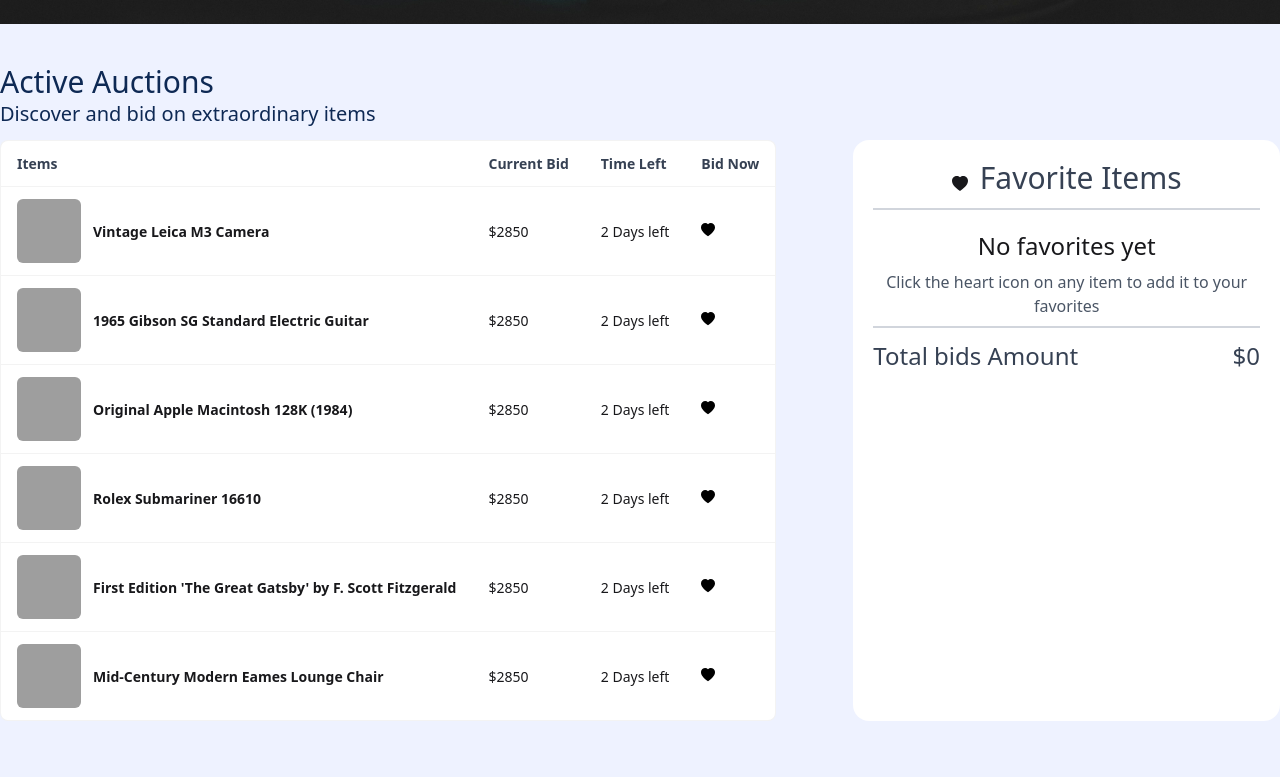
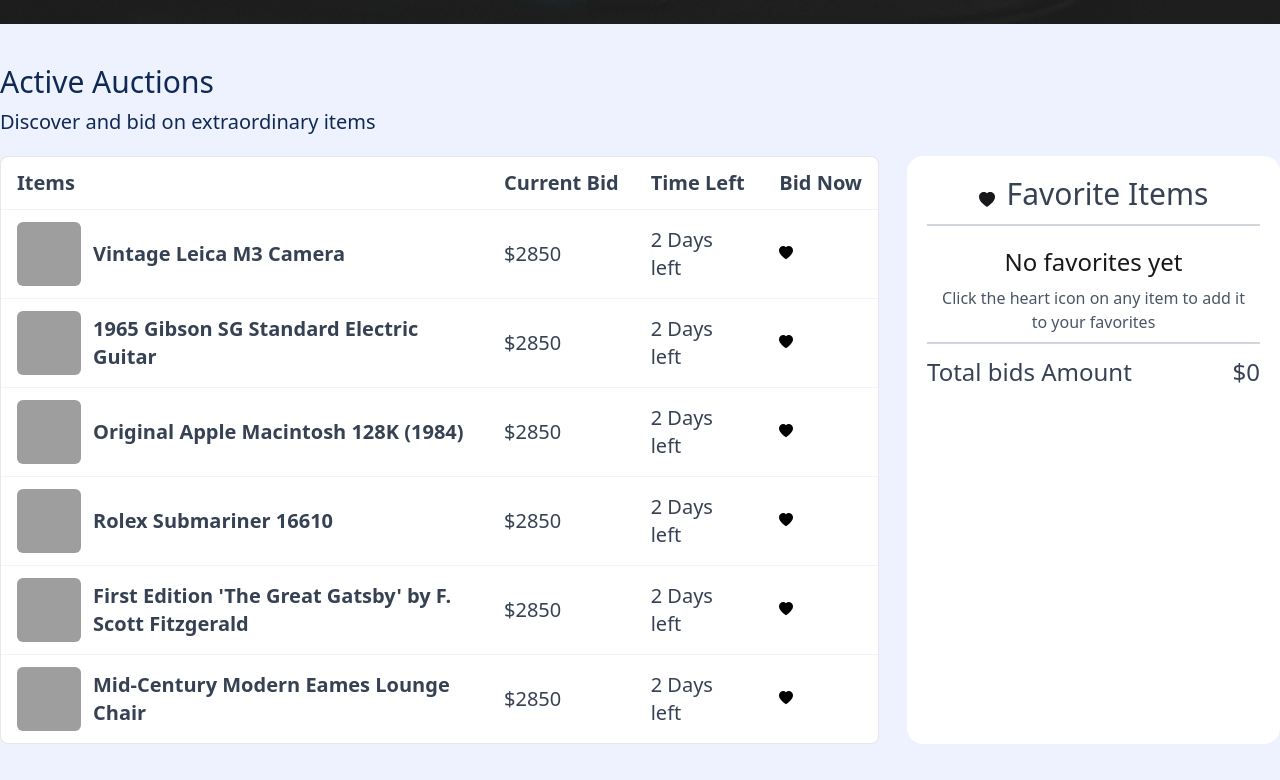
Before and after one commit to nipaayasha05/auction-gallery, a React (Vite) app: page / in a window 1280 px wide. Shown: the part 600-1380 px from the top of the page. Built offline with nearby package versions, Linux system fonts and the light colour scheme; grey boxes are pictures that could not be loaded.

Commit message:
remove comment

```diff
--- a/src/components/Blog/Blog.jsx
+++ /dev/null
@@ -1,12 +0,0 @@
-import React, { useState } from 'react';
-
-const Blog = () => {
-  // const [row,setRow] = useState()
-    return (
-        <div className="m-10">
-
-        </div>
-    );
-};
-
-export default Blog;
--- a/src/components/Blogs/Blogs.jsx
+++ b/src/components/Blogs/Blogs.jsx
@@ -1,7 +1,4 @@
 import React, { useState } from 'react';
-import Blog from '../Blog/Blog';
-import { FaRegHeart } from "react-icons/fa";
-import { SlHeart } from "react-icons/sl";
 import { BsFillHeartFill } from "react-icons/bs";
 import {   toast } from 'react-toastify';
 import { RxCross1 } from "react-icons/rx";
@@ -15,9 +12,8 @@
   const remove =()=>{
      toast.warning("Item Removed From Favorite!")
   }
-  const notify = () => toast("Wow so easy!");
-  // const notify = () => toast("Remove!");
-  // console.log(blogs)
+
+
 const [bookmarked,setBookMarked] = useState([])
 const [readingCount,setReadingCount] = useState(0)
 // console.log(color)
@@ -25,23 +21,14 @@
 
 const handleBookMark = (blog) =>{
   console.log(blog)
-  // const marked= bookmarked.find((book)=>book.id===blog.id)
-  // console.log(marked)
-  //  if(!marked){
-  //   setBookMarked([...bookmarked,blog])
-  //  }
-// if(!marked){
+
 
 const newTime = readingCount +
 blog.currentBidPrice
 setReadingCount( newTime)
 
   setBookMarked([...bookmarked,blog])
-// }
-
-
-
-}
+  }
 // console.log(bookmarked)
 
 
@@ -53,25 +40,12 @@
 
   const blog = blogs.find((blog)=>blog.id===id)
   console.log(blog)
-//   const newTime = readingCount +
-//   blog.currentBidPrice
+
+  const newTime = readingCount - blog.currentBidPrice
 // console.log(newTime)
-//   const count = newTime - blog.currentBidPrice
-//   console.log(count)
-  // setReadingCount( count)
-  const newTime = readingCount -
-blog.currentBidPrice
-console.log(newTime)
 setReadingCount( newTime)
 
 }
-
-// const handleAddRemove = (blog)=>{
-//   console.log(blog)
-//   const newTime = readingCount +
-// blog.currentBidPrice
-// setReadingCount( newTime)
-// }
 
 
 const handleColor =(blog) =>{
@@ -79,27 +53,22 @@
   return marked?" cursor-not-allowed  text-red-500":"text-black"
   }
 
-//   const disable = add.find(ad=>ad.id===ad)
-// setAdd(disable)
-// }
-
-
 
     return (
  <div className="bg-indigo-50  mx-auto ">
  <div className=" container mx-auto">
 
-  <h3 className="text-3xl font-medium text-[#0E2954] pt-10">Active Auctions</h3>
-  <p className="text-xl text-[#0E2954] pb-3">Discover and bid on extraordinary items</p>
+  <h3 className="text-3xl font-medium text-[#0E2954]  pt-10">Active Auctions</h3>
+  <p className="text-xl text-[#0E2954] pt-2 pb-5">Discover and bid on extraordinary items</p>
 
  <div className="flex justify-between bg-indigo-50  pb-14  gap-7  ">
  <div className="">
-     <div className="overflow-x-auto rounded-box border border-base-content/5 bg-base-100 ">
-  <table className="table">
+     <div className="overflow-x-auto rounded-box border border-base-content/10 bg-base-100 ">
+  <table className="table text-gray-700">
     {/* head */}
     <thead>
 
-      <tr className="text-gray-700">
+      <tr className="text-gray-700 text-xl">
         <th>Items</th>
 
          <th className="">Current Bid </th>
@@ -125,14 +94,14 @@
               </div>
             </div>
             <div>
-              <div className="font-bold">{blog.title}</div>
+              <div className="text-xl font-bold">{blog.title}</div>
 
             </div>
           </div>
         </td>
 
-        <td>${blog.currentBidPrice}</td>
-        <td>{blog.timeLeft}</td>
+        <td className='text-xl'>${blog.currentBidPrice}</td>
+        <td className='text-xl'>{blog.timeLeft}</td>
         <td ><button className={`${handleColor(blog)}` }    onClick={()=>{handleBookMark(blog);
           add()
          }}
@@ -154,7 +123,7 @@
 
 
 
-        <div className="bg-base-100 w-2/6 rounded-2xl p-5 ">
+        <div className="bg-base-100  w-2/6 rounded-2xl p-5 ">
             <div className="flex justify-center items-center gap-3  border-b-2 border-gray-300">
             <BsFillHeartFill />
             <h3 className="text-3xl font-medium text-gray-700 pb-3">Favorite Items</h3>
@@ -169,14 +138,14 @@
 
             {
       bookmarked.map((marked)=><div key={marked.id}
-      className=' flex justify-between items-start border-b-2 p-3 border-gray-400  '>
+      className=' flex justify-between items-start border-b-2 p-3 border-gray-400 text-gray-700  '>
         <div className='flex gap-5 '>
         <img className='w-16 h-16 rounded-md' src={marked.image} alt="" />
-        <div>
-        <h3 className='font-bold'>{marked.title}</h3>
-        <div className='flex justify-between pt-3'>
-          <p>${marked.currentBidPrice}</p>
-          <p>Bids: {marked.bidsCount}</p>
+        <div className='w-2/3'>
+        <h3 className=' text-xl font-bold'>{marked.title}</h3>
+        <div className='flex justify-between pt-3 '>
+          <p className='text-xl '>${marked.currentBidPrice}</p>
+          <p className=' text-xl '>Bids: {marked.bidsCount}</p>
         </div>
         </div>
 
```
Also changed, not shown: src/App.jsx (+4 -9 lines).
